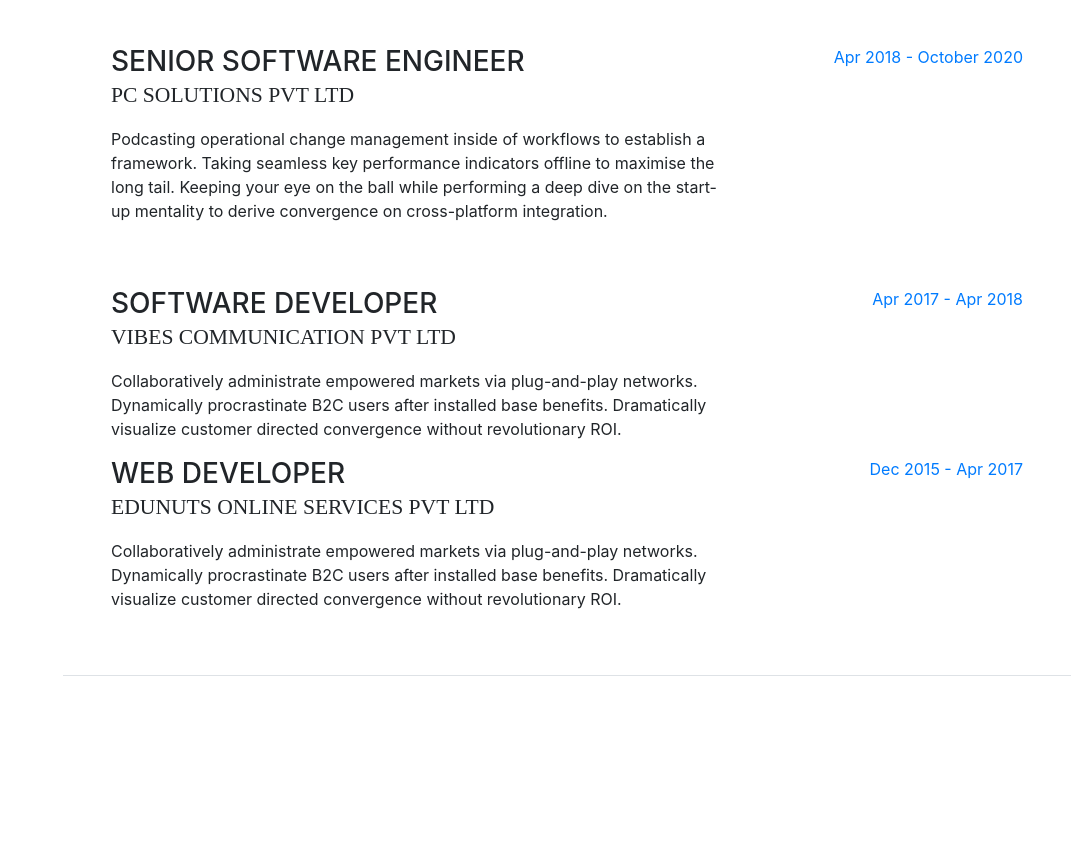
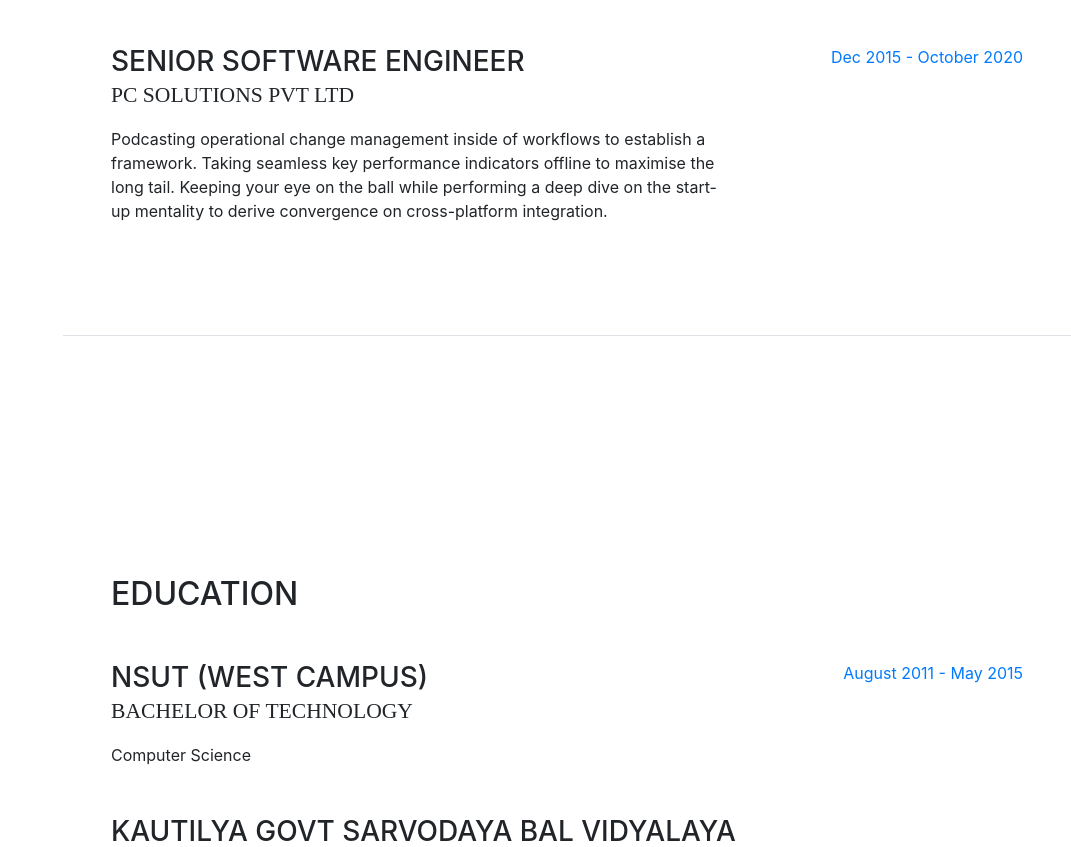
Before and after one commit to imsujeetmishra/info, a website with bundled scripts: page index.html in a window 1280 px wide. Shown: the part 2415-3262 px from the top of the page, without its empty margins (209-1280 px from the left). Built offline with nearby package versions, Linux system fonts and the light colour scheme; a web font is replaced by a local one.

Commit message:
index updated

```diff
--- a/css/resume.css
+++ b/css/resume.css
@@ -113,3 +113,6 @@ a {
   color: #BD5D38; }
   a:hover, a:focus, a:active {
     color: #824027; }
+.d-none{
+  display: none;
+}
--- a/index.html
+++ b/index.html
@@ -5,8 +5,9 @@
 
     <meta charset="utf-8">
     <meta name="viewport" content="width=device-width, initial-scale=1, shrink-to-fit=no">
-    <meta name="description" content="">
-    <meta name="author" content="">
+    <meta name="description" content="This is my portfolio website and tagged with website development, software engineering, App development, software development, software development services, node js developer, javascript developer, software design, mobile software development, ">
+    <meta name="keywords" content="website development, software engineering, App development, software development, software development services, node js developer, javascript developer, website design, mobile development, cloud, PHP website developer">
+    <meta name="author" content="Sujeet Mishra">
 
     <title>Resume</title>
 
@@ -217,11 +218,11 @@
               <p>Podcasting operational change management inside of workflows to establish a framework. Taking seamless key performance indicators offline to maximise the long tail. Keeping your eye on the ball while performing a deep dive on the start-up mentality to derive convergence on cross-platform integration.</p>
             </div>
             <div class="resume-date text-md-right">
-              <span class="text-primary">Apr 2018 - October 2020</span>
+              <span class="text-primary">Dec 2015 - October 2020</span>
             </div>
           </div>
 
-          <div class="resume-item d-flex flex-column flex-md-row">
+          <div class="d-none resume-item flex-column flex-md-row">
             <div class="resume-content mr-auto">
               <h3 class="mb-0">Software Developer</h3>
               <div class="subheading mb-3">Vibes Communication Pvt Ltd</div>
@@ -232,7 +233,7 @@
             </div>
           </div>
 
-          <div class="resume-item d-flex flex-column flex-md-row">
+          <div class="d-none resume-item flex-column flex-md-row">
             <div class="resume-content mr-auto">
               <h3 class="mb-0">Web Developer</h3>
               <div class="subheading mb-3">Edunuts Online Services Pvt Ltd</div>
```
